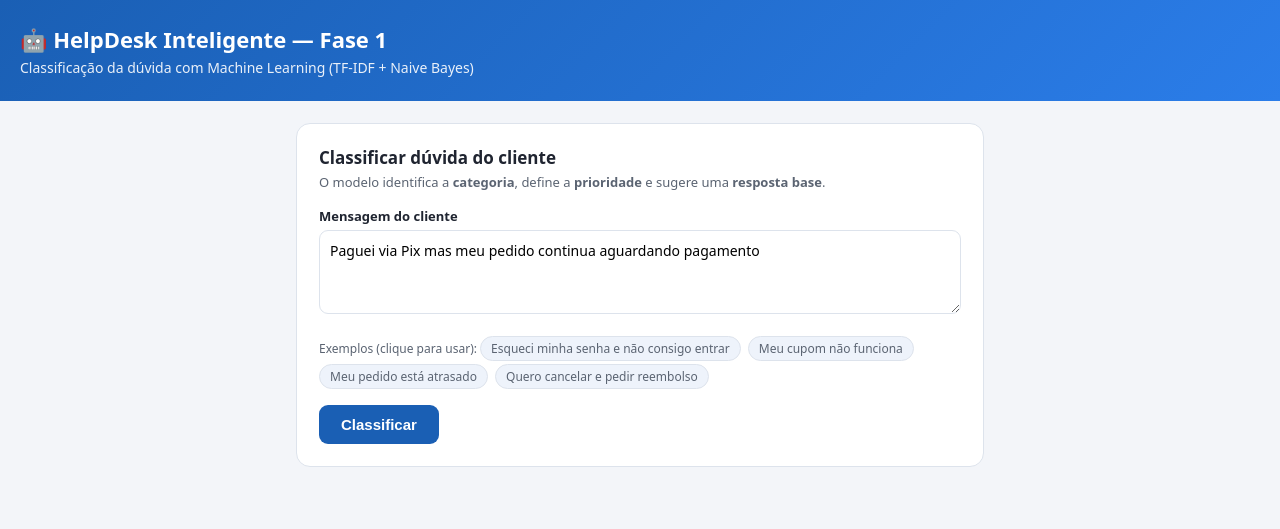
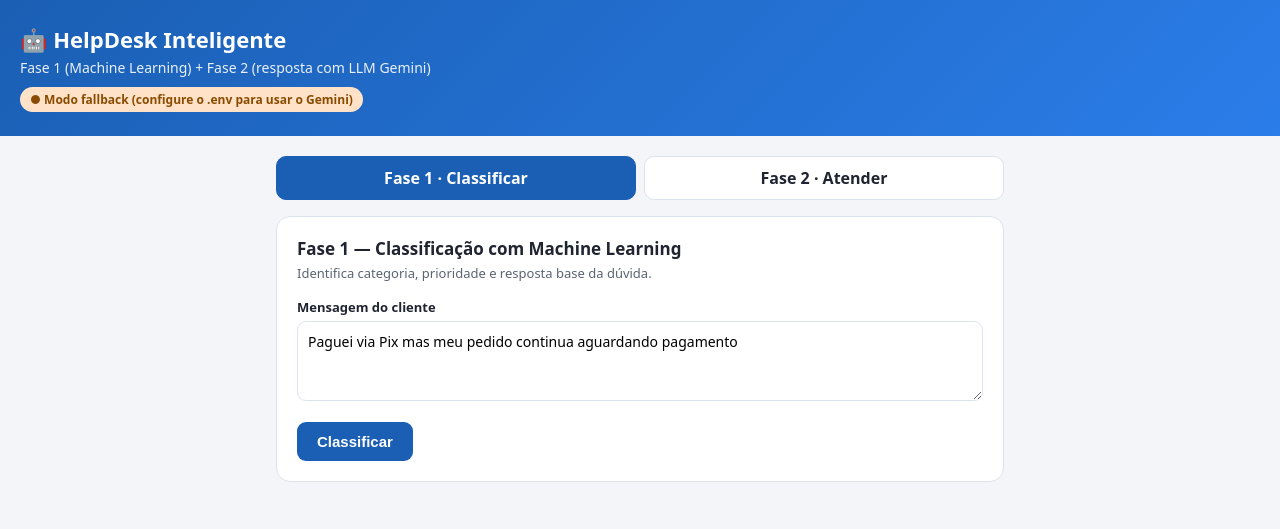
Before and after one commit to kai426/HelpDesk_Inteligente_Vendas_Online, a Flask app: page / in a window 1280 px wide. Shown: the top 529 px of the page. Run offline with Flask 3, Linux system fonts and the light colour scheme.

Commit message:
feat(fase2): adiciona resposta humanizada com LLM (Gemini) e fallback
- servicos/llm.py: integração com o Google Gemini via SDK google-genai
  (modelo padrão gemini-2.5-flash, configurável por GEMINI_MODEL no .env),
  com prompt de sistema rígido, timeout e fallback para a resposta base
  da Fase 1 quando a chave não existe ou a API falha
- app.py: novo endpoint POST /atender (classifica + gera resposta)
- templates/index.html: abas Fase 1 e Fase 2 e indicador de conexão com o Gemini
- requirements.txt: adiciona google-genai e python-dotenv
- .env.example: modelo de configuração (GEMINI_API_KEY)
- README.md e relatorio/RELATORIO_FASE2.md: documentação da Fase 2
- dados/gerar_base.py: ajuste de comentário

Co-Authored-By: Claude Sonnet 5.5 <noreply@anthropic.com>

```diff
--- a/app.py
+++ b/app.py
@@ -1,10 +1,10 @@
 """
-FASE 1 — API Flask (apenas classificação).
+HelpDesk Inteligente — Fases 1 e 2.
 
 Endpoints:
-  GET  /             -> página HTML simples de teste
-  POST /classificar  -> recebe a mensagem do cliente e devolve
-                        categoria + prioridade + resposta base
+  GET  /             -> página HTML de teste (abas Fase 1 e Fase 2)
+  POST /classificar  -> FASE 1: categoria + prioridade + resposta base
+  POST /atender      -> FASE 2: classifica e gera resposta humanizada (Gemini)
 
 Rode assim (dentro da pasta do projeto, com o modelo já treinado):
     python app.py
@@ -14,15 +14,19 @@ Depois abra:  http://localhost:5000
 from flask import Flask, request, jsonify, render_template
 
 from servicos.classificador import classificar
+from servicos.llm import gerar_resposta, llm_disponivel
 
 app = Flask(__name__)
 
 
 @app.route("/")
 def index():
-    return render_template("index.html")
+    return render_template("index.html", llm_ok=llm_disponivel())
 
 
+# ---------------------------------------------------------------------------
+# FASE 1 — classificar
+# ---------------------------------------------------------------------------
 @app.route("/classificar", methods=["POST"])
 def rota_classificar():
     dados = request.get_json(silent=True) or {}
@@ -30,13 +34,47 @@ def rota_classificar():
     if not mensagem:
         return jsonify({"erro": "Envie o campo 'mensagem'."}), 400
 
-    resultado = classificar(mensagem)
-    return jsonify(resultado)
+    return jsonify(classificar(mensagem))
+
+
+# ---------------------------------------------------------------------------
+# FASE 2 — atender (classificador + LLM)
+# ---------------------------------------------------------------------------
+@app.route("/atender", methods=["POST"])
+def rota_atender():
+    dados = request.get_json(silent=True) or {}
+    mensagem = (dados.get("mensagem") or "").strip()
+    if not mensagem:
+        return jsonify({"erro": "Envie o campo 'mensagem'."}), 400
+
+    # 1) Classifica (Fase 1)
+    c = classificar(mensagem)
+
+    # 2) Gera resposta humanizada (Fase 2)
+    resposta = gerar_resposta(
+        mensagem=mensagem,
+        categoria=c["categoria"],
+        prioridade=c["prioridade"],
+        resposta_base=c["resposta_base"],
+    )
+
+    return jsonify({
+        "categoria": c["categoria"],
+        "prioridade": c["prioridade"],
+        "resposta_base": c["resposta_base"],
+        "resposta_cliente": resposta,
+        "usou_llm": llm_disponivel(),
+    })
 
 
 if __name__ == "__main__":
     print("=" * 60)
-    print("HelpDesk Inteligente — FASE 1 (classificação)")
+    print("HelpDesk Inteligente — Fases 1 e 2")
     print("Rodando em http://localhost:5000")
+    print(f"LLM (Gemini) disponível: {llm_disponivel()}")
+    if not llm_disponivel():
+        print("  -> Sem chave do Gemini (ou SDK 'google-genai' não instalado):")
+        print("     o /atender roda em modo FALLBACK (usa a resposta base da Fase 1).")
+        print("     Configure o arquivo .env e rode: pip install -r requirements.txt")
     print("=" * 60)
     app.run(debug=True, host="0.0.0.0", port=5000)
--- a/dados/gerar_base.py
+++ b/dados/gerar_base.py
@@ -22,8 +22,7 @@ SAIDA = os.path.join(PASTA, "chamados.csv")
 
 # ---------------------------------------------------------------------------
 # Prioridade típica de cada categoria.
-# (A prioridade NÃO é prevista por ML: é uma regra derivada da categoria,
-#  espelhada em servicos/classificador.py.)
+# (Na Fase 1 também treinamos um classificador de prioridade a partir disto.)
 # ---------------------------------------------------------------------------
 PRIORIDADE_POR_CATEGORIA = {
     "login": "media",
--- a/requirements.txt
+++ b/requirements.txt
@@ -3,3 +3,5 @@ scikit-learn>=1.5
 pandas>=2.2
 joblib>=1.4
 matplotlib>=3.8
+google-genai>=1.0
+python-dotenv>=1.0
--- a/templates/index.html
+++ b/templates/index.html
@@ -3,7 +3,7 @@
 <head>
   <meta charset="UTF-8">
   <meta name="viewport" content="width=device-width, initial-scale=1.0">
-  <title>HelpDesk Inteligente — Fase 1</title>
+  <title>HelpDesk Inteligente — Fases 1 e 2</title>
   <style>
     :root { --azul:#1a5fb4; --azul2:#2b7de9; --bg:#f3f5f9; --card:#fff; --txt:#1f2430; --borda:#dde3ec; }
     * { box-sizing: border-box; }
@@ -11,52 +11,102 @@
     header { background:linear-gradient(135deg,var(--azul),var(--azul2)); color:#fff; padding:24px 20px; }
     header h1 { margin:0 0 4px; font-size:22px; }
     header p { margin:0; opacity:.9; font-size:14px; }
-    main { max-width:720px; margin:22px auto; padding:0 16px 48px; }
-    .card { background:var(--card); border:1px solid var(--borda); border-radius:14px; padding:22px; }
-    h2 { margin:0 0 4px; font-size:17px; }
-    .desc { margin:0 0 16px; font-size:13px; color:#5b6472; }
+    .status { display:inline-block; margin-top:10px; padding:4px 10px; border-radius:999px; font-size:12px; font-weight:600; }
+    .on { background:#d7f5dd; color:#126b2e; }
+    .off { background:#ffe2c7; color:#8a4b00; }
+    main { max-width:760px; margin:20px auto; padding:0 16px 48px; }
+    .tabs { display:flex; gap:8px; margin-bottom:16px; }
+    .tab { flex:1; padding:10px; border:1px solid var(--borda); background:var(--card); border-radius:10px; cursor:pointer; font-weight:600; text-align:center; }
+    .tab.active { background:var(--azul); color:#fff; border-color:var(--azul); }
+    .painel { display:none; background:var(--card); border:1px solid var(--borda); border-radius:14px; padding:20px; }
+    .painel.active { display:block; }
+    .painel h2 { margin:0 0 4px; font-size:17px; }
+    .painel .desc { margin:0 0 16px; font-size:13px; color:#5b6472; }
     label { display:block; font-size:13px; font-weight:600; margin:12px 0 5px; }
-    textarea { width:100%; padding:10px; border:1px solid var(--borda); border-radius:9px; font-size:14px; font-family:inherit; min-height:84px; resize:vertical; }
-    button { margin-top:16px; background:var(--azul); color:#fff; border:none; padding:11px 22px; border-radius:9px; font-size:15px; font-weight:600; cursor:pointer; }
-    button:hover { background:#154c93; }
+    textarea { width:100%; padding:10px; border:1px solid var(--borda); border-radius:9px; font-size:14px; font-family:inherit; min-height:80px; resize:vertical; }
+    button.enviar { margin-top:16px; background:var(--azul); color:#fff; border:none; padding:11px 20px; border-radius:9px; font-size:15px; font-weight:600; cursor:pointer; }
+    button.enviar:hover { background:#154c93; }
     .saida { margin-top:18px; background:#0f1626; color:#d6e2ff; padding:14px; border-radius:10px; font-size:13px; white-space:pre-wrap; word-break:break-word; display:none; }
     .saida.show { display:block; }
-    .exemplos { margin-top:14px; font-size:12px; color:#5b6472; }
-    .exemplos span { display:inline-block; background:#eef3fb; border:1px solid var(--borda); border-radius:999px; padding:3px 10px; margin:3px 4px 0 0; cursor:pointer; }
+    .bloco-resposta { margin-top:16px; padding:14px; background:#f0f7ee; border:1px solid #cfe6c4; border-radius:10px; font-size:14px; white-space:pre-wrap; display:none; }
+    .bloco-resposta.show { display:block; }
+    .bloco-resposta b { color:#2a6a16; }
   </style>
 </head>
 <body>
   <header>
-    <h1>🤖 HelpDesk Inteligente — Fase 1</h1>
-    <p>Classificação da dúvida com Machine Learning (TF-IDF + Naive Bayes)</p>
+    <h1>🤖 HelpDesk Inteligente</h1>
+    <p>Fase 1 (Machine Learning) + Fase 2 (resposta com LLM Gemini)</p>
+    {% if llm_ok %}
+      <span class="status on">● Gemini conectado</span>
+    {% else %}
+      <span class="status off">● Modo fallback (configure o .env para usar o Gemini)</span>
+    {% endif %}
   </header>
+
   <main>
-    <div class="card">
-      <h2>Classificar dúvida do cliente</h2>
-      <p class="desc">O modelo identifica a <b>categoria</b>, define a <b>prioridade</b> e sugere uma <b>resposta base</b>.</p>
+    <div class="tabs">
+      <div class="tab active" data-alvo="f1">Fase 1 · Classificar</div>
+      <div class="tab" data-alvo="f2">Fase 2 · Atender</div>
+    </div>
+
+    <!-- FASE 1 -->
+    <section class="painel active" id="f1">
+      <h2>Fase 1 — Classificação com Machine Learning</h2>
+      <p class="desc">Identifica categoria, prioridade e resposta base da dúvida.</p>
       <label>Mensagem do cliente</label>
-      <textarea id="msg">Paguei via Pix mas meu pedido continua aguardando pagamento</textarea>
-      <div class="exemplos">
-        Exemplos (clique para usar):
-        <span onclick="usar(this)">Esqueci minha senha e não consigo entrar</span>
-        <span onclick="usar(this)">Meu cupom não funciona</span>
-        <span onclick="usar(this)">Meu pedido está atrasado</span>
-        <span onclick="usar(this)">Quero cancelar e pedir reembolso</span>
-      </div>
-      <button onclick="classificar()">Classificar</button>
-      <div class="saida" id="out"></div>
-    </div>
+      <textarea id="f1-msg">Paguei via Pix mas meu pedido continua aguardando pagamento</textarea>
+      <button class="enviar" onclick="classificar()">Classificar</button>
+      <div class="saida" id="f1-out"></div>
+    </section>
+
+    <!-- FASE 2 -->
+    <section class="painel" id="f2">
+      <h2>Fase 2 — Resposta humanizada com LLM</h2>
+      <p class="desc">Classifica e gera uma resposta cordial, passo a passo, com o Gemini.</p>
+      <label>Mensagem do cliente</label>
+      <textarea id="f2-msg">Meu cupom não funciona na hora de pagar</textarea>
+      <button class="enviar" onclick="atender()">Atender</button>
+      <div class="bloco-resposta" id="f2-resp"></div>
+      <div class="saida" id="f2-out"></div>
+    </section>
   </main>
+
   <script>
-    function usar(el){ document.getElementById('msg').value = el.textContent; }
+    document.querySelectorAll('.tab').forEach(t => {
+      t.onclick = () => {
+        document.querySelectorAll('.tab').forEach(x => x.classList.remove('active'));
+        document.querySelectorAll('.painel').forEach(x => x.classList.remove('active'));
+        t.classList.add('active');
+        document.getElementById(t.dataset.alvo).classList.add('active');
+      };
+    });
+
     async function classificar() {
-      const out = document.getElementById('out');
+      const out = document.getElementById('f1-out');
       out.textContent = 'Processando...'; out.classList.add('show');
       const r = await fetch('/classificar', {
         method: 'POST', headers: {'Content-Type':'application/json'},
-        body: JSON.stringify({ mensagem: document.getElementById('msg').value })
+        body: JSON.stringify({ mensagem: document.getElementById('f1-msg').value })
       });
       out.textContent = JSON.stringify(await r.json(), null, 2);
+    }
+
+    async function atender() {
+      const resp = document.getElementById('f2-resp');
+      const out = document.getElementById('f2-out');
+      resp.classList.remove('show');
+      out.textContent = 'Processando... (a LLM pode levar alguns segundos)'; out.classList.add('show');
+      const r = await fetch('/atender', {
+        method: 'POST', headers: {'Content-Type':'application/json'},
+        body: JSON.stringify({ mensagem: document.getElementById('f2-msg').value })
+      });
+      const dados = await r.json();
+      if (dados.resposta_cliente) {
+        resp.innerHTML = '<b>Resposta ao cliente:</b>\n\n' + dados.resposta_cliente;
+        resp.classList.add('show');
+      }
+      out.textContent = JSON.stringify(dados, null, 2);
     }
   </script>
 </body>
```
Also changed, not shown: relatorio/RELATORIO_FASE2.md (added, +124 -0 lines), servicos/llm.py (added, +124 -0 lines), README.md, 1 other file.
